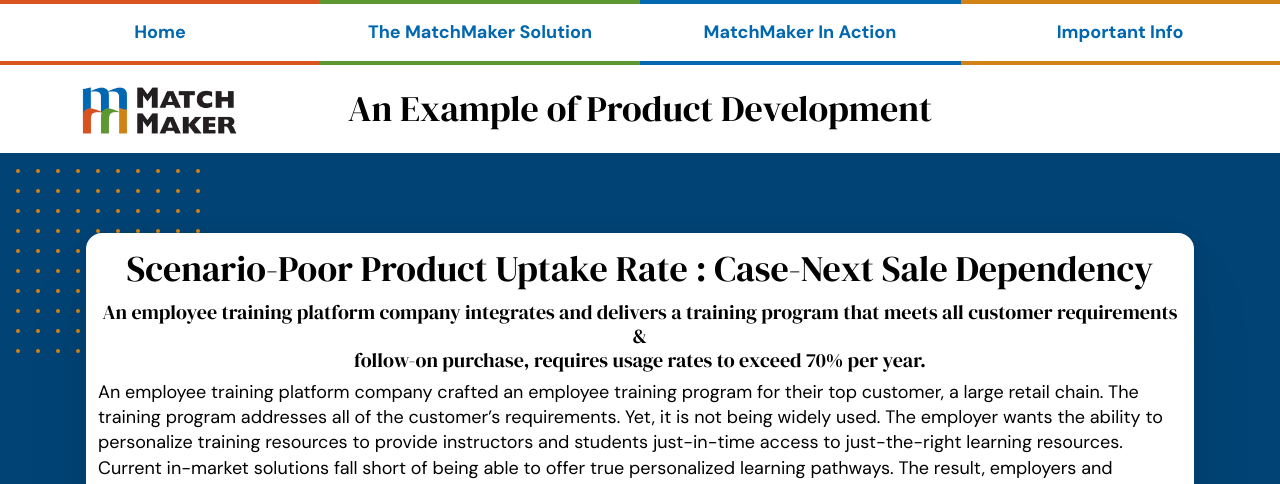
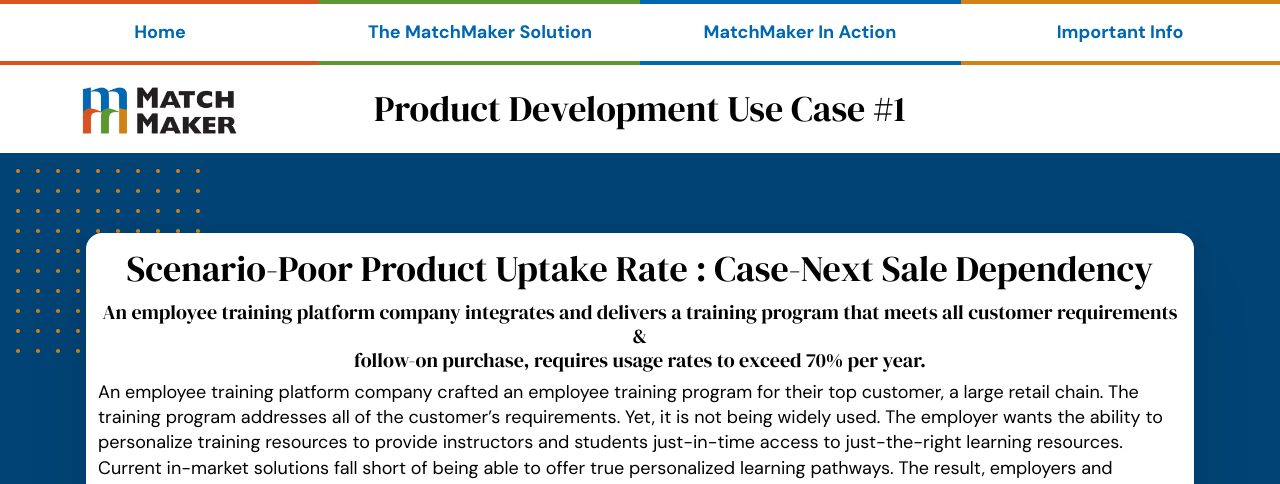
Before and after one commit to matchmakeredlabs/matchmakeredlabs.develop, a Jekyll site: the page built from _Action/1casestudy.md, in a window 1280 px wide. Shown: the top 484 px of the page. Built offline with Jekyll 4.4.1, drawn with Linux system fonts in a browser that asks for light colours.

Commit message:
Update 1casestudy.md

```diff
--- a/_Action/1casestudy.md
+++ b/_Action/1casestudy.md
@@ -1,5 +1,5 @@
 ---
-title: An Example of Product Development
+title: "Product Development Use Case #1"
 menu: "Product Development: Next Sale Dependency"
 icon: blocks
 ordinal: 1
```
